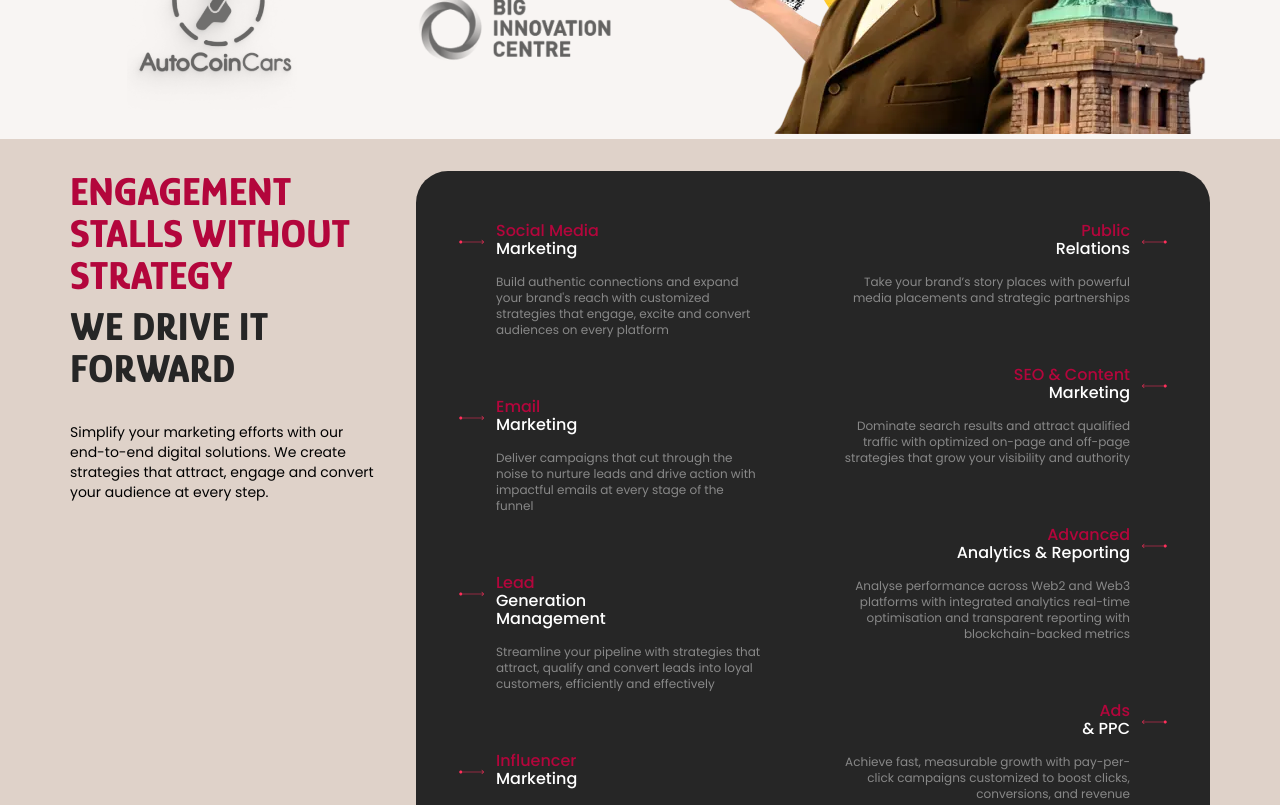
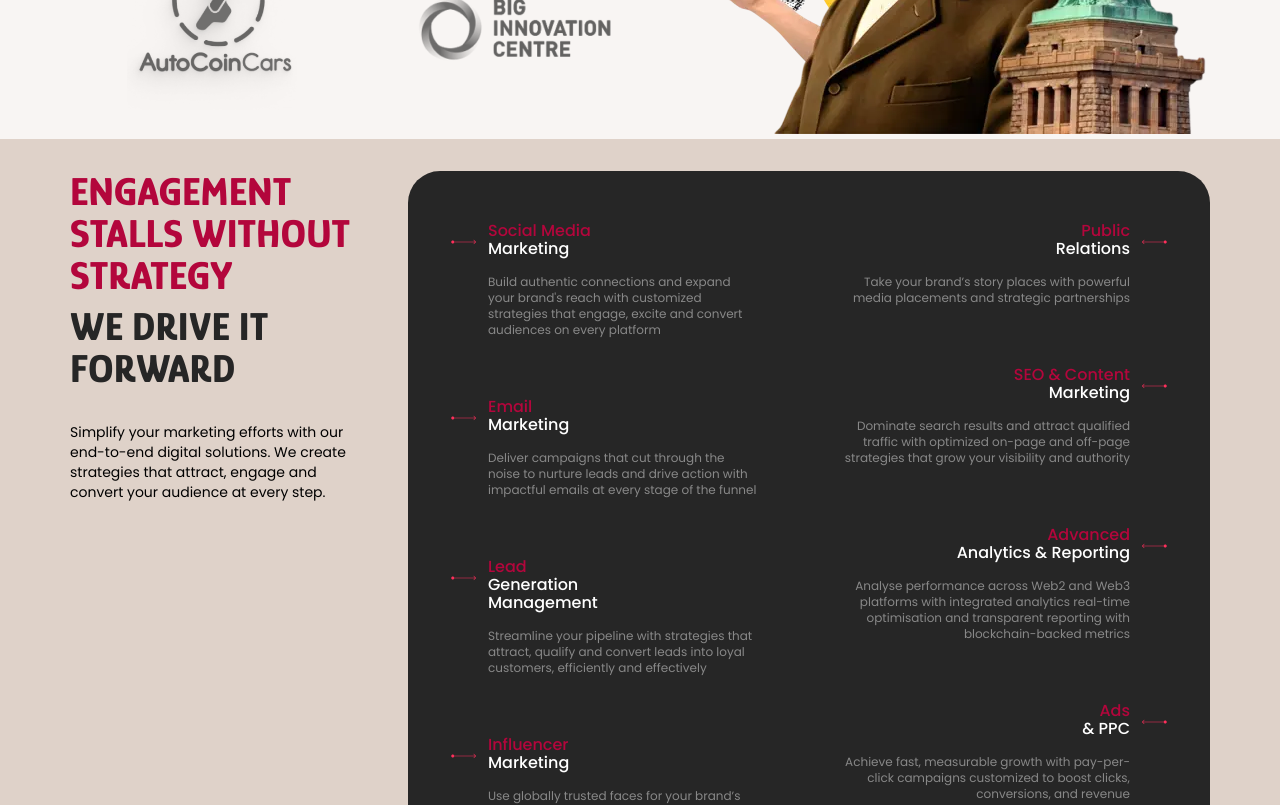
Before and after one commit to pixelette-technologies/Pixelette_Marketing_Website, a Next.js app: page / in a window 1280 px wide. Shown: the part 1680-2485 px from the top of the page. Built offline with nearby package versions, Linux system fonts and the light colour scheme.

Commit message:
sticky header added

```diff
--- a/src/components/ui/home/EngagementStalls.tsx
+++ b/src/components/ui/home/EngagementStalls.tsx
@@ -14,6 +14,7 @@ const EngagementStalls = () => {
     >
       <Container className='main '>
         <section className='engagementStalls'>
+          <header>
             <div>
               <Heading
                 className='primary color_primary uppercase font_family_glory'
@@ -35,6 +36,7 @@ const EngagementStalls = () => {
                 your audience at every step.
               </Text>
             </div>
+          </header>
           <section
             className='bg_secondry'
             data-aos='fade-up'
--- a/src/scss/component/ui/home/_engagementStalls.scss
+++ b/src/scss/component/ui/home/_engagementStalls.scss
@@ -2,6 +2,7 @@
   display: flex;
   padding-top: 3.2rem;
   gap: 4rem;
+  position: relative;
   @media only screen and (max-width: 900px) {
     gap: 1.3rem;
   }
@@ -10,8 +11,12 @@
     flex-direction: column;
     gap: 2rem;
   }
+  position: relative;
 
+  & > header {
     & > div {
+      position: sticky;
+      top: 0rem;
       max-width: 306px;
       @media only screen and (max-width: 600px) {
         max-width: 100%;
@@ -25,6 +30,7 @@
         margin-top: 3.2rem;
         @media only screen and (max-width: 700px) {
           margin-top: 1.5rem;
+        }
       }
     }
   }
@@ -49,10 +55,6 @@
       padding-top: 2rem;
       gap: 1.5rem;
     }
-
-    // @media only screen and (max-width: 530px) {
-    //   padding-bottom: 70rem;
-    // }
 
     & > * {
       & > * {
```
Lines whose indentation alone changed are shown as unchanged.
